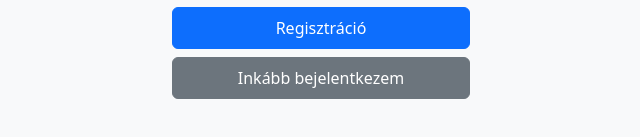
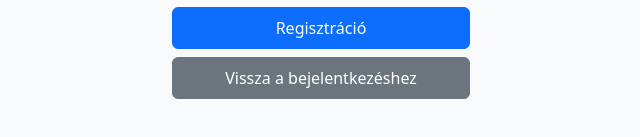
Before and after one commit to KukkPeter/Redmine, a website with bundled scripts: page client/public/register/index.html in a window 1280 px wide. Shown: the part 555-692 px from the top of the page, 319-959 px from the left. Built offline with nearby package versions, Linux system fonts and the light colour scheme.

Commit message:
átnevezés

```diff
--- a/client/public/register/index.html
+++ b/client/public/register/index.html
@@ -32,7 +32,7 @@
           </div>
 
           <button class="btn btn-primary w-100 py-2" type="button" onclick="Auth.register()">Regisztráció</button>
-          <a class="btn btn-secondary w-100 py-2 mt-2" href="../">Inkább bejelentkezem</a>
+          <a class="btn btn-secondary w-100 py-2 mt-2" href="../">Vissza a bejelentkezéshez</a>
         </form>
       </main>
 
```
